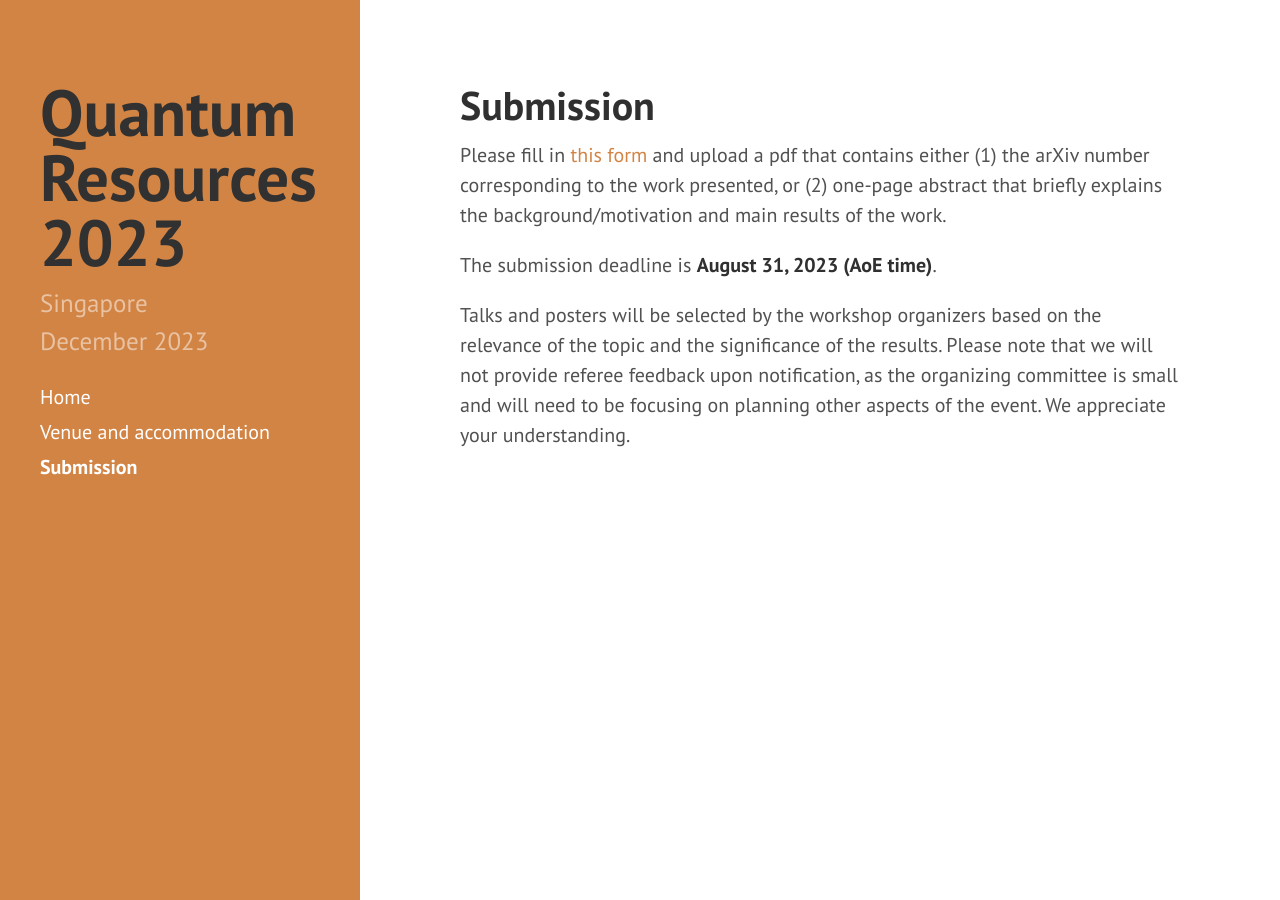
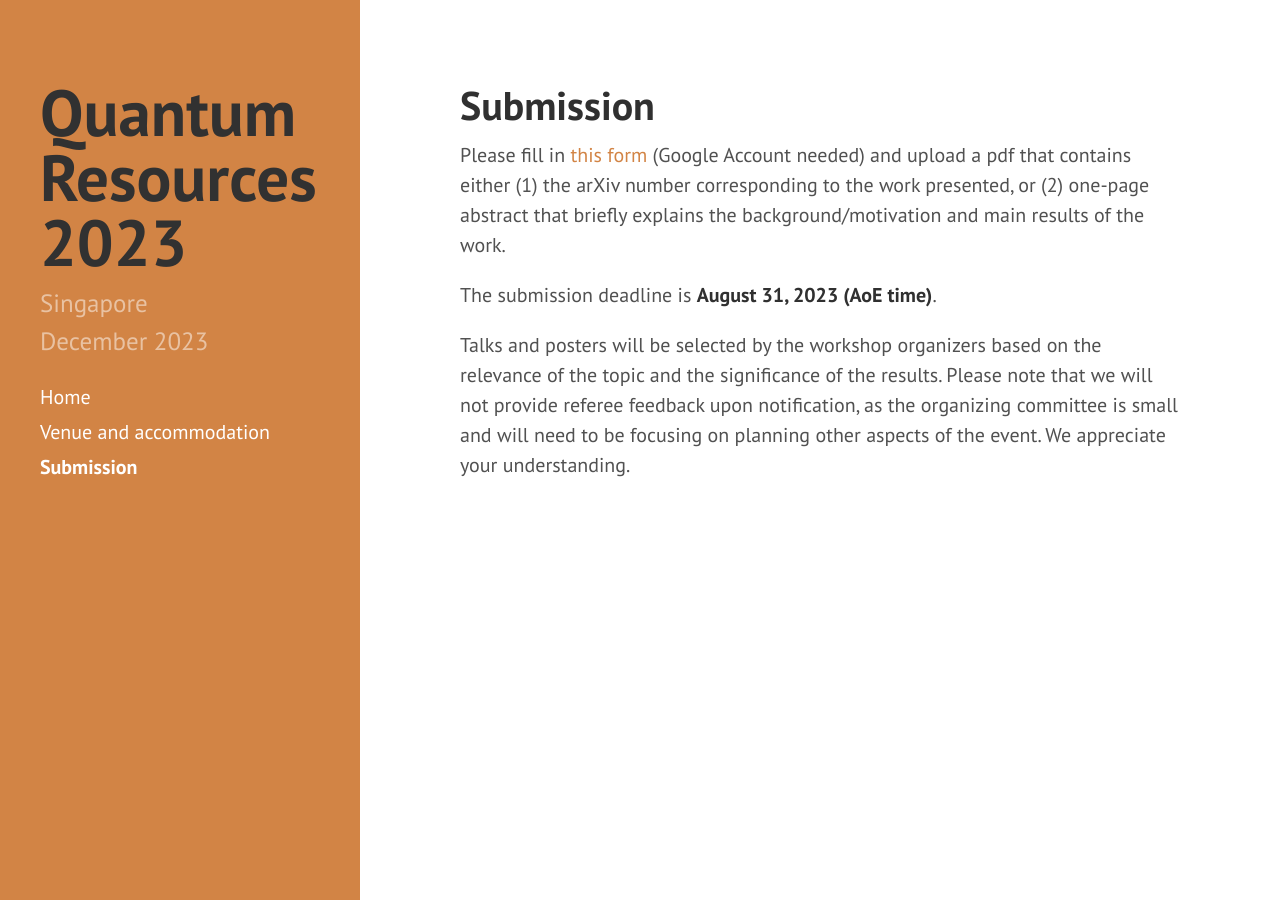
Before and after one commit to RyujiPat2/RyujiPat2.github.io, a Jekyll site: the page built from submission.md, in a window 1280 px wide. Built offline with Jekyll 4.4.1, drawn with Linux system fonts in a browser that asks for light colours; nearby versions of some CDN libraries.

Commit message:
Update submission.md

```diff
--- a/submission.md
+++ b/submission.md
@@ -4,7 +4,7 @@ title: Submission
 order: 3
 ---
 
-Please fill in [this form](https://docs.google.com/forms/d/e/1FAIpQLSfsOV5ieUTZIofQRVp8A8HvKMuVfPOz_whRD3sjzpgzI6YXgg/viewform?usp=sf_link) and upload a pdf that contains either (1) the arXiv number corresponding to the work presented, or (2) one-page abstract that briefly explains the background/motivation and main results of the work.
+Please fill in [this form](https://docs.google.com/forms/d/e/1FAIpQLSfsOV5ieUTZIofQRVp8A8HvKMuVfPOz_whRD3sjzpgzI6YXgg/viewform?usp=sf_link) (Google Account needed) and upload a pdf that contains either (1) the arXiv number corresponding to the work presented, or (2) one-page abstract that briefly explains the background/motivation and main results of the work.
 
 The submission deadline is **August 31, 2023 (AoE time)**.
 
```
